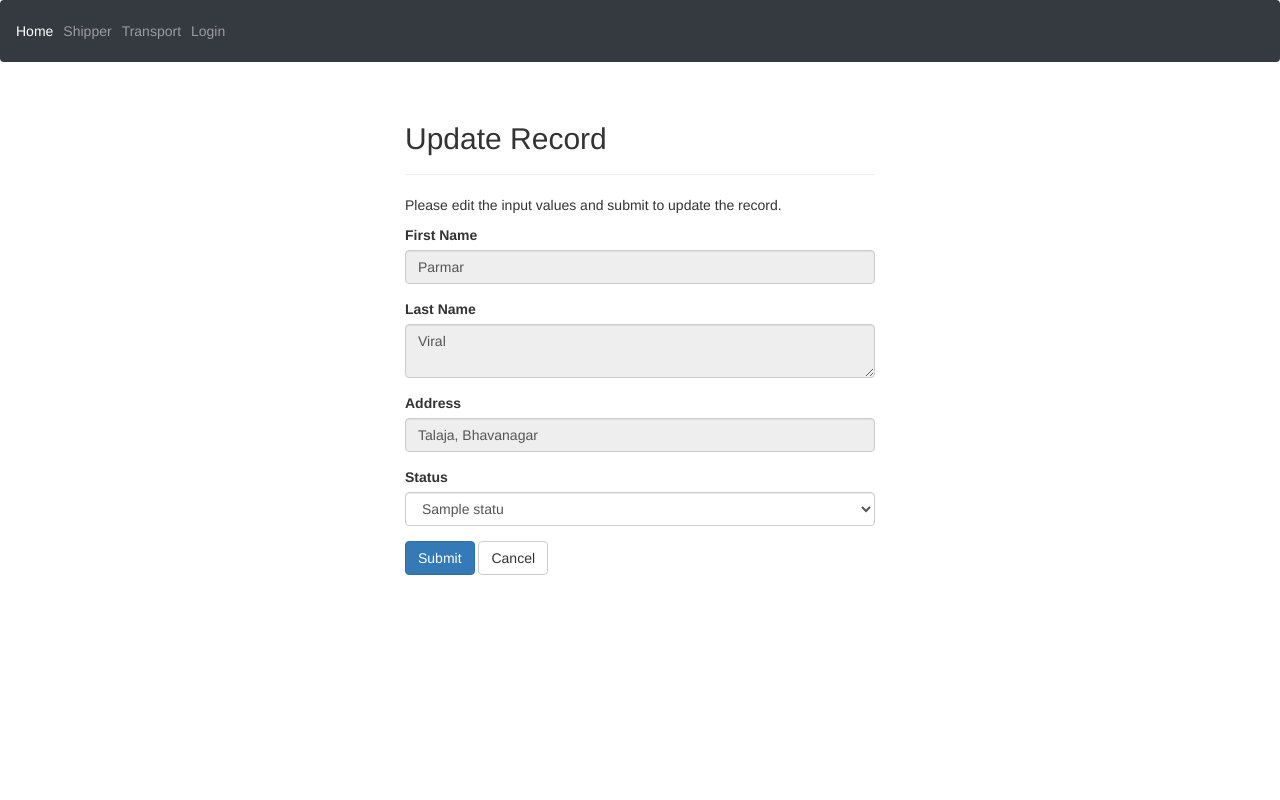
After one commit to jabeed-ahmed/Truck_college, a PHP site: page /hiretruck/Admin/update.php?id=1 in a window 1280 px wide. The commit adds this page. Run offline with PHP 8.4, Linux system fonts and the light colour scheme; data comes from the database, SQL or seed files in the repository; tables that the repository leaves empty or names only in its code hold one stand-in row (values such as "Sample post").

Commit message:
Shipper details for Admin

```diff
--- /dev/null
+++ b/Admin/update.php
@@ -0,0 +1,161 @@
+<?php
+
+require('nav.php');
+// Include config file
+require_once "../connection.php";
+
+// Define variables and initialize with empty values
+$status =  "";
+$status_err = "";
+$status_array = "";
+ // Attempt select query execution
+ $sql = "SELECT * FROM status";
+ if($result = mysqli_query($con, $sql)){
+        $status_array = $result;
+}
+
+// Processing form data when form is submitted
+if($_SERVER["REQUEST_METHOD"] == "POST"){
+    // Get hidden input value
+    $id = $_POST["id"];
+
+    // Validate name
+    $input_status = $_POST["status"];
+    $status = $input_status;
+
+    // Check input errors before inserting in database
+    // Prepare an update statement
+    $sql = "UPDATE user_s SET S_status= '$input_status' WHERE S_id= '$id'";
+
+    if ($con->query($sql) === TRUE) {
+        header("location: shippers.php");
+        exit();
+    } else {
+        echo "Error updating record: " . $con->error;
+    }
+
+    $con->close();
+    // Close connection
+  }
+  else{
+    // Check existence of id parameter before processing further
+    if(isset($_GET["id"]) && !empty(trim($_GET["id"]))){
+        // Get URL parameter
+        $id =  trim($_GET["id"]);
+
+        // Prepare a select statement
+        $sql = "SELECT * FROM user_s WHERE S_id = ? ";
+        if($stmt = mysqli_prepare($con, $sql)){
+            // Bind variables to the prepared statement as parameters
+            mysqli_stmt_bind_param($stmt, "i", $param_id);
+
+            // Set parameters
+            $param_id = $id;
+
+            // Attempt to execute the prepared statement
+            if(mysqli_stmt_execute($stmt)){
+                $result = mysqli_stmt_get_result($stmt);
+
+                if(mysqli_num_rows($result) == 1){
+                    /* Fetch result row as an associative array. Since the result set contains only one row, we don't need to use while loop */
+                    $row = mysqli_fetch_array($result, MYSQLI_ASSOC);
+
+                    // Retrieve individual field value
+                    $fName = $row["S_fname"];
+                    $lName = $row["S_lname"];
+                    $address = $row["S_address"];
+                    $status = $row["S_status"];
+
+                    $status_id = $row["S_status"];
+                } else{
+                    // URL doesn't contain valid id. Redirect to error page
+                    header("location: error.php");
+                    exit();
+                }
+
+            } else{
+                echo "Oops! Something went wrong. Please try again later.";
+            }
+        }
+
+        // Close statement
+        mysqli_stmt_close($stmt);
+
+        // Close connection
+        mysqli_close($con);
+    }  else{
+        // URL doesn't contain id parameter. Redirect to error page
+        header("location: error.php");
+        exit();
+    }
+}
+?>
+
+<!DOCTYPE html>
+<html lang="en">
+<head>
+    <meta charset="UTF-8">
+    <title>Update Record</title>
+    <link rel="stylesheet" href="https://maxcdn.bootstrapcdn.com/bootstrap/3.3.7/css/bootstrap.css">
+    <style type="text/css">
+        .wrapper{
+            width: 500px;
+            margin: 0 auto;
+        }
+    </style>
+</head>
+<body>
+    <div class="wrapper">
+        <div class="container-fluid">
+            <div class="row">
+                <div class="col-md-12">
+                    <div class="page-header">
+                        <h2>Update Record</h2>
+                    </div>
+                    <p>Please edit the input values and submit to update the record.</p>
+                    <form action="<?php echo htmlspecialchars(basename($_SERVER['REQUEST_URI'])); ?>" method="post">
+                        <div class="form-group <?php echo (!empty($first_name)) ? 'has-error' : ''; ?>">
+                            <label>First Name</label>
+                            <input type="text" name="name" readonly class="form-control" value="<?php echo $fName; ?>">
+                        </div>
+                        <div class="form-group  <?php echo (!empty($last_name)) ? 'has-error' : ''; ?>">
+                            <label>Last Name</label>
+                            <textarea name="address" readonly class="form-control"><?php echo $lName; ?></textarea>
+                        </div>
+                        <div class="form-group <?php echo (!empty($salary_err)) ? 'has-error' : ''; ?>">
+                            <label>Address</label>
+                            <input type="text" name="address"  readonly class="form-control" value="<?php echo $address; ?>">
+                        </div>
+
+                        <div class="form-group <?php echo (!empty($status)) ? 'has-error' : ''; ?>">
+                            <label>Status</label>
+                            <select class="form-control" id="status" name="status">
+                                <?php
+                                if(!empty($status_array))
+                                {
+                                    foreach($status_array as $value)
+                                    {
+                                        if($value['id'] == $status_id)
+                                        {
+                                            echo "<option selected='selected' value='".$value['id']."'>".$value['name']."</option>";
+                                        }
+                                        else
+                                        {
+                                            echo "<option value='".$value['id']."'>".$value['name']."</option>";
+                                        }
+                                    }
+                                }
+                                ?>
+                            </select>
+                        </div>
+
+                        <input type="hidden" name="id" value="<?php echo $id; ?>"/>
+                        <input type="submit" class="btn btn-primary" value="Submit">
+                        <a href="shippers.php" class="btn btn-default">Cancel</a>
+                    </form>
+                </div>
+            </div>
+        </div>
+    </div>
+</body>
+</html>
```
Also changed, not shown: Admin/error.php (added, +30 -0 lines), Admin/home.php (+9 -3 lines), Admin/shippers.php (added, +100 -0 lines).
